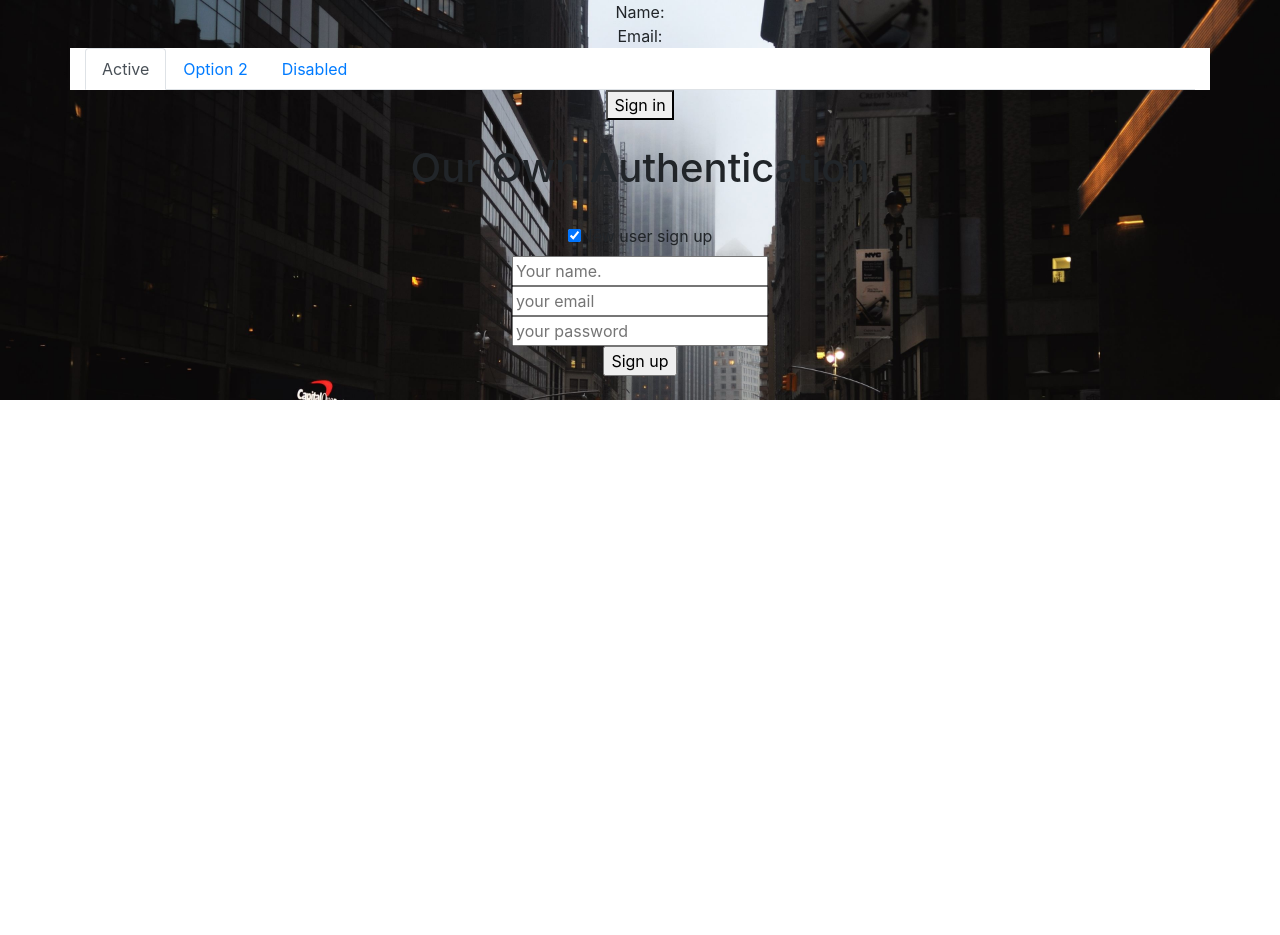
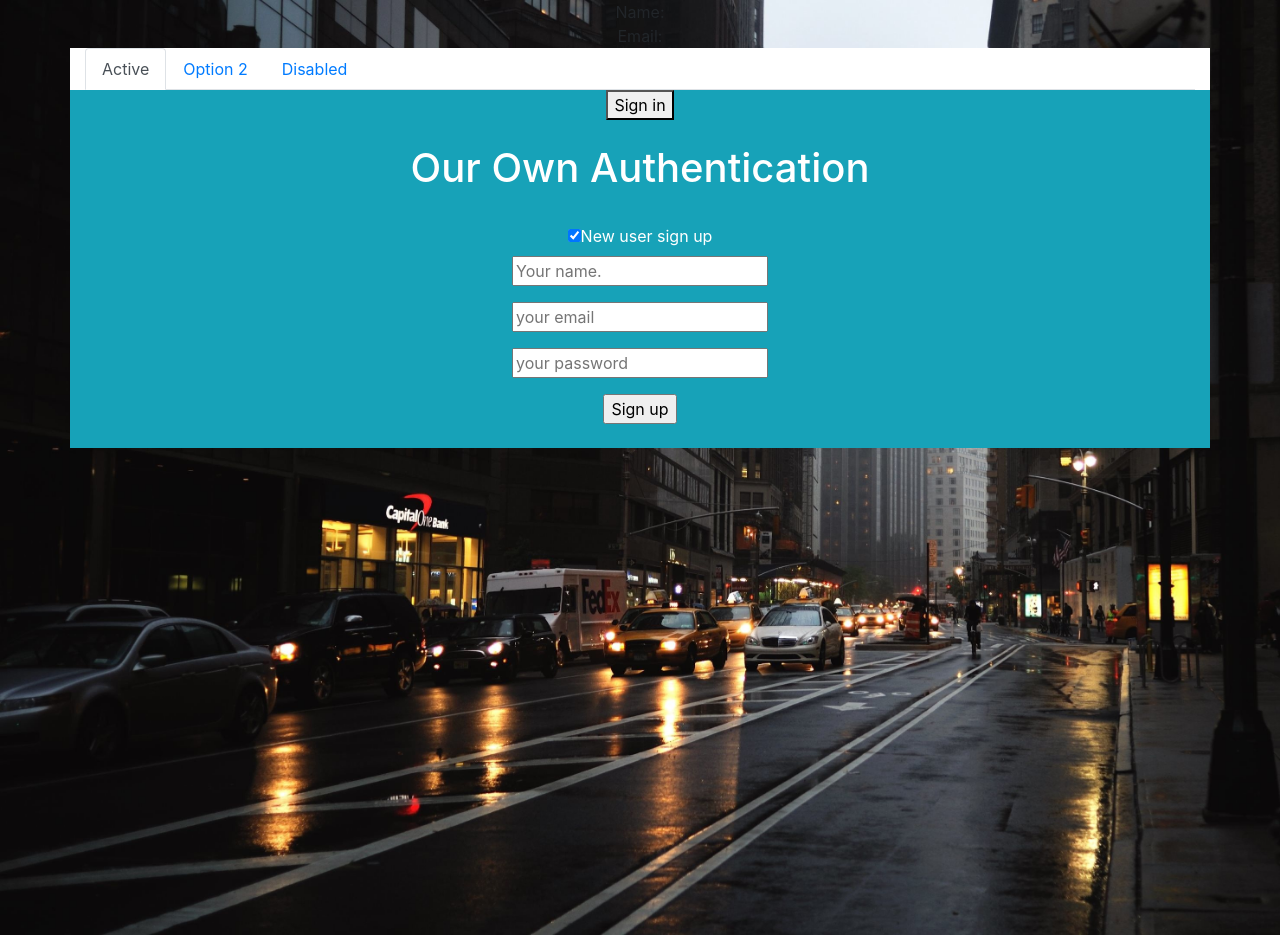
Before and after one commit to Th3At0nic/capital-rider, a React (Create React App) app: page /login in a window 1280 px wide. Both pictures are taken after a click on the checkbox 574 px from the left and 235 px from the top of the page. Before the commit the page ends 800 px from the top, so only its background shows below. Built offline with nearby package versions, Linux system fonts and the light colour scheme.

Commit message:
final commit

```diff
--- a/src/App.css
+++ b/src/App.css
@@ -5,7 +5,7 @@
   -moz-background-size: cover;
   -o-background-size: cover;
   background-size: cover;
-  height:cover;
+  height: 935px;
   width: 100%;
 }
 
--- a/src/Components/Bike/Bike.js
+++ b/src/Components/Bike/Bike.js
@@ -2,7 +2,7 @@ import React from "react";
 
 const Bike = () => {
   return (
-    <div>
+    <div className="mt-5 p-5 bg-info text-white container">
       <h2>This is bike.</h2>
     </div>
   );
--- a/src/Components/Bus/Bus.js
+++ b/src/Components/Bus/Bus.js
@@ -2,7 +2,7 @@ import React from "react";
 
 const Bus = () => {
   return (
-    <div>
+    <div className="mt-5 p-5 bg-info text-white container">
       <h2>This is bus.</h2>
     </div>
   );
--- a/src/Components/Car/Car.js
+++ b/src/Components/Car/Car.js
@@ -2,7 +2,7 @@ import React from "react";
 
 const Car = () => {
   return (
-    <div>
+    <div className="mt-5 p-5 bg-info text-white container">
       <h2>THis is car.</h2>
     </div>
   );
--- a/src/Components/Login/Login.js
+++ b/src/Components/Login/Login.js
@@ -87,7 +87,10 @@ function Login() {
   };
 
   return (
-    <div style={{ textAlign: "center" }}>
+    <div
+      className="bg-info container text-white"
+      style={{ textAlign: "center" }}
+    >
       {user.isSignedIn ? (
         <button onClick={signOut}>Sign Out</button>
       ) : (
@@ -114,6 +117,7 @@ function Login() {
       <form onSubmit={handleOnSubmit}>
         {newUser && (
           <input
+            className="mb-3"
             type="text"
             name="name"
             onBlur={handleBlur}
@@ -122,6 +126,7 @@ function Login() {
         )}
         <br />
         <input
+          className="mb-3"
           type="text"
           onBlur={handleBlur}
           name="email"
@@ -130,6 +135,7 @@ function Login() {
         />
         <br />
         <input
+          className="mb-3"
           type="password"
           onBlur={handleBlur}
           name="password"
--- a/src/Components/Train/Train.js
+++ b/src/Components/Train/Train.js
@@ -2,7 +2,7 @@ import React from "react";
 
 const Train = () => {
   return (
-    <div>
+    <div className="mt-5 p-5 bg-info text-white container">
       <h2>This is train.</h2>
     </div>
   );
```
